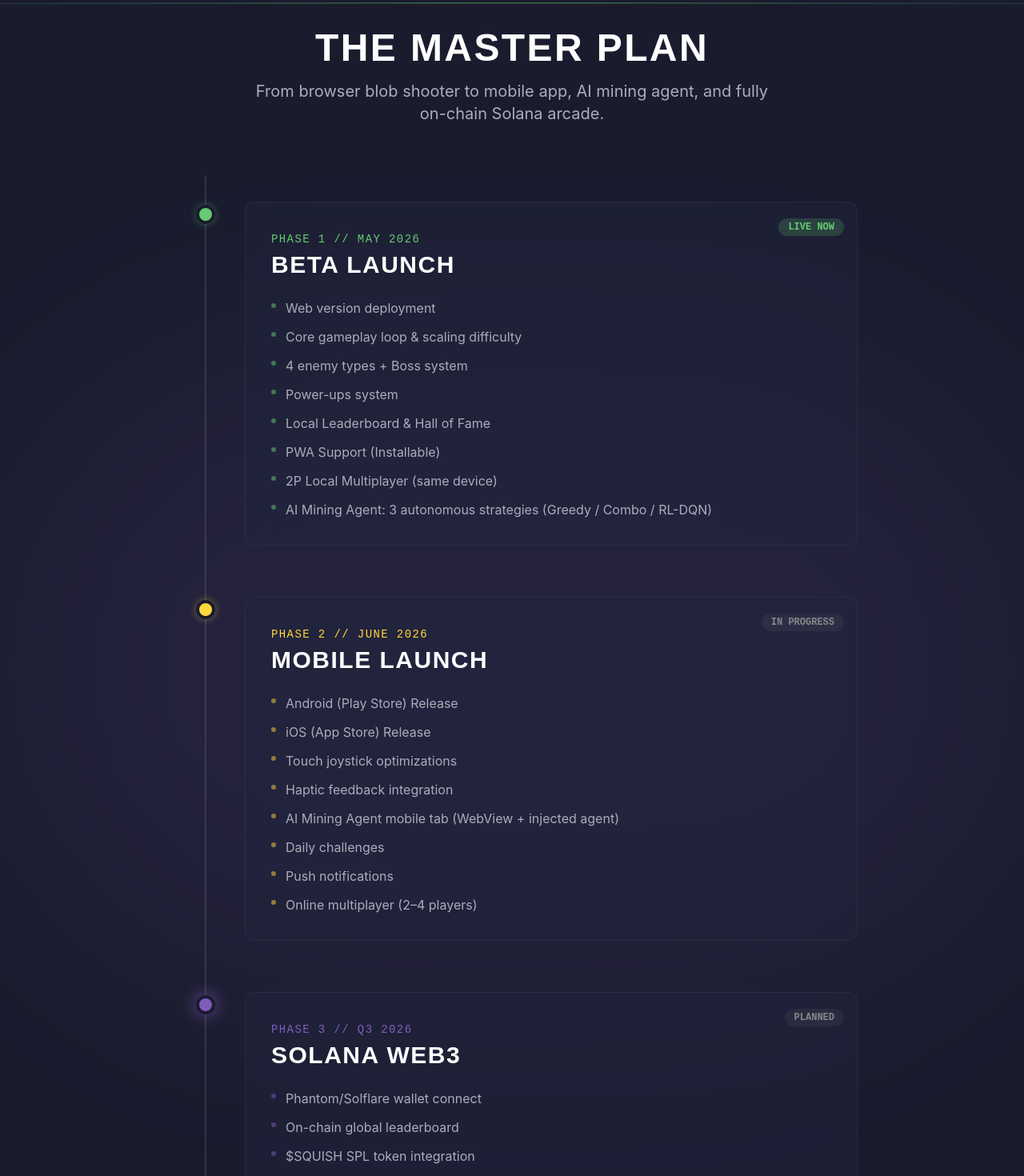
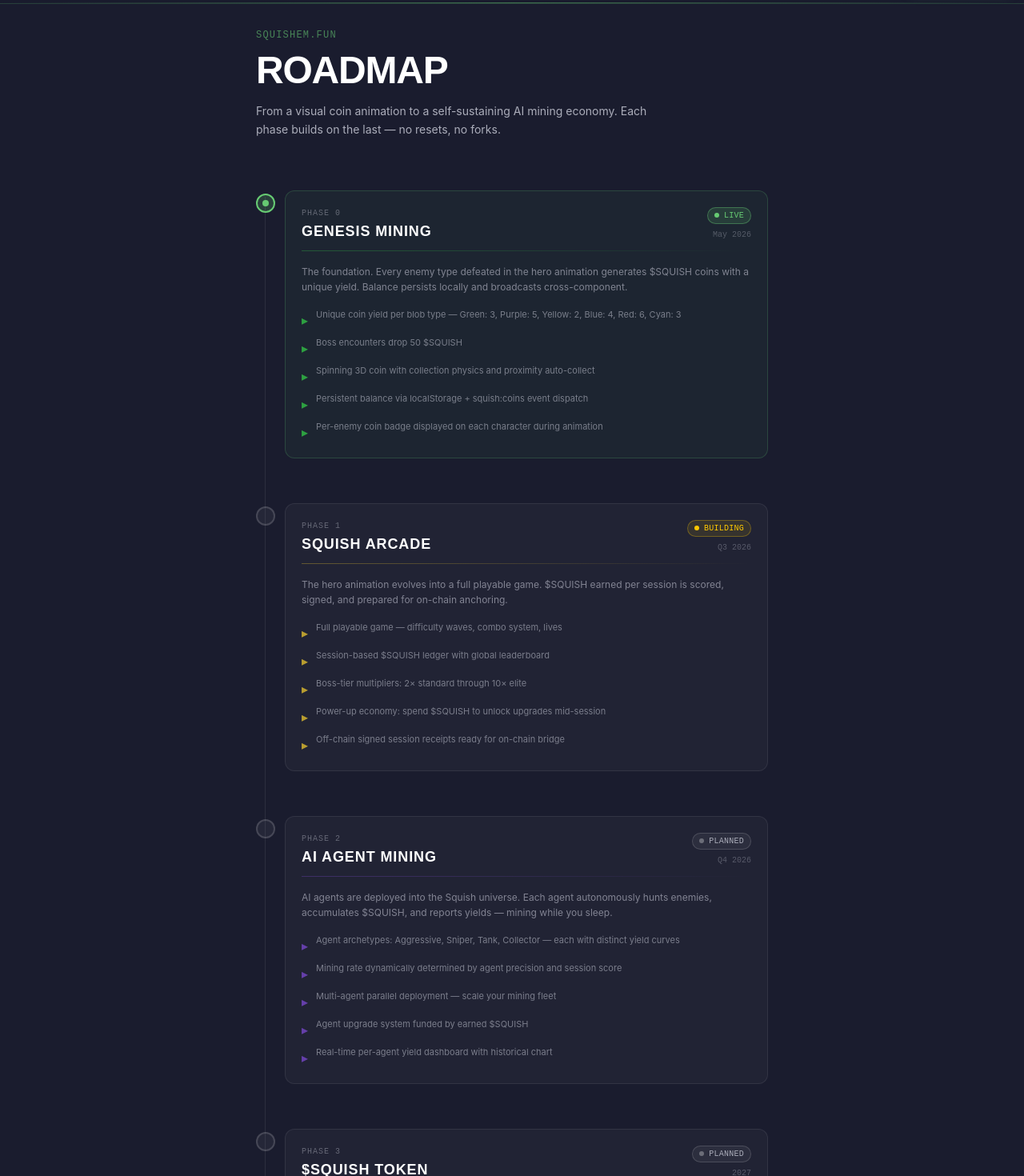
Before and after one commit to yusufsafary/squish-em, a React (Vite) app: page /roadmap in a window 1280 px wide. Shown: the part 60-1530 px from the top of the page at 80% size. Built offline with nearby package versions, Linux system fonts and the light colour scheme.

Commit message:
feat: roadmap page — SQUISH coin phases + AI agent mining

```diff
--- a/src/pages/roadmap.tsx
+++ b/src/pages/roadmap.tsx
@@ -1,121 +1,199 @@
+import { useEffect, useState } from "react";
 import { motion } from "framer-motion";
 
+const PHASES = [
+  {
+    id: "genesis",
+    label: "PHASE 0",
+    title: "Genesis Mining",
+    status: "LIVE" as const,
+    date: "May 2026",
+    hsl: "127,65%,52%",
+    description:
+      "The foundation. Every enemy type defeated in the hero animation generates $SQUISH coins with a unique yield. Balance persists locally and broadcasts cross-component.",
+    items: [
+      "Unique coin yield per blob type — Green: 3, Purple: 5, Yellow: 2, Blue: 4, Red: 6, Cyan: 3",
+      "Boss encounters drop 50 $SQUISH",
+      "Spinning 3D coin with collection physics and proximity auto-collect",
+      "Persistent balance via localStorage + squish:coins event dispatch",
+      "Per-enemy coin badge displayed on each character during animation",
+    ],
+  },
+  {
+    id: "arcade",
+    label: "PHASE 1",
+    title: "Squish Arcade",
+    status: "BUILDING" as const,
+    date: "Q3 2026",
+    hsl: "48,95%,58%",
+    description:
+      "The hero animation evolves into a full playable game. $SQUISH earned per session is scored, signed, and prepared for on-chain anchoring.",
+    items: [
+      "Full playable game — difficulty waves, combo system, lives",
+      "Session-based $SQUISH ledger with global leaderboard",
+      "Boss-tier multipliers: 2× standard through 10× elite",
+      "Power-up economy: spend $SQUISH to unlock upgrades mid-session",
+      "Off-chain signed session receipts ready for on-chain bridge",
+    ],
+  },
+  {
+    id: "agent-mining",
+    label: "PHASE 2",
+    title: "AI Agent Mining",
+    status: "PLANNED" as const,
+    date: "Q4 2026",
+    hsl: "263,68%,58%",
+    description:
+      "AI agents are deployed into the Squish universe. Each agent autonomously hunts enemies, accumulates $SQUISH, and reports yields — mining while you sleep.",
+    items: [
+      "Agent archetypes: Aggressive, Sniper, Tank, Collector — each with distinct yield curves",
+      "Mining rate dynamically determined by agent precision and session score",
+      "Multi-agent parallel deployment — scale your mining fleet",
+      "Agent upgrade system funded by earned $SQUISH",
+      "Real-time per-agent yield dashboard with historical chart",
+    ],
+  },
+  {
+    id: "token",
+    label: "PHASE 3",
+    title: "$SQUISH Token",
+    status: "PLANNED" as const,
+    date: "2027",
+    hsl: "215,88%,62%",
+    description:
+      "$SQUISH transitions from in-game currency to a live token. All accumulated balances are fully claimable. Agent mining becomes real-yield DeFi.",
+    items: [
+      "Token genesis: 1:1 redemption for all mined $SQUISH balances",
+      "Staking pools backed by game revenue distribution",
+      "Agent-as-a-service marketplace — rent or lease mining agents",
+      "DAO governance: token holders vote on game parameter changes",
+      "Cross-game $SQUISH interoperability across partner titles",
+    ],
+  },
+];
+
+const STATUS_CONFIG = {
+  LIVE:     { label: "LIVE",     bg: "bg-primary/15",    border: "border-primary/40",    text: "text-primary",     dot: "bg-primary"     },
+  BUILDING: { label: "BUILDING", bg: "bg-yellow-400/10", border: "border-yellow-400/30", text: "text-yellow-400",  dot: "bg-yellow-400"  },
+  PLANNED:  { label: "PLANNED",  bg: "bg-white/5",       border: "border-white/15",      text: "text-muted-foreground", dot: "bg-white/30" },
+};
+
 export default function Roadmap() {
+  const [balance, setBalance] = useState(0);
+
+  useEffect(() => {
+    setBalance(parseInt(localStorage.getItem("squish_coin_balance") || "0"));
+    const handler = (e: Event) => {
+      const detail = (e as CustomEvent).detail;
+      if (detail?.balance !== undefined) setBalance(detail.balance);
+    };
+    window.addEventListener("squish:coins", handler);
+    return () => window.removeEventListener("squish:coins", handler);
+  }, []);
+
   return (
-    <main className="min-h-screen pt-24 pb-16 bg-background relative overflow-hidden">
-      {/* Background glow for web3 section */}
-      <div className="absolute top-1/2 left-1/2 -translate-x-1/2 -translate-y-1/2 w-full h-[800px] bg-secondary/10 rounded-full blur-[120px] pointer-events-none" />
+    <main className="min-h-screen pt-24 pb-24">
+      <div className="container mx-auto px-4 max-w-2xl">
 
-      <div className="container mx-auto px-4 max-w-4xl relative z-10">
-        <div className="text-center mb-16">
-          <h1 className="text-4xl md:text-5xl font-display font-black mb-4 text-white">THE MASTER PLAN</h1>
-          <p className="text-xl text-muted-foreground max-w-2xl mx-auto">From browser blob shooter to mobile app, AI mining agent, and fully on-chain Solana arcade.</p>
+        {/* Header */}
+        <motion.div
+          initial={{ opacity: 0, y: 20 }} animate={{ opacity: 1, y: 0 }} transition={{ duration: 0.5 }}
+          className="mb-16"
+        >
+          <p className="font-mono text-xs text-primary/60 tracking-widest mb-3">SQUISHEM.FUN</p>
+          <h1 className="font-display font-black text-4xl md:text-5xl text-white tracking-tight mb-4">Roadmap</h1>
+          <p className="text-muted-foreground text-sm leading-relaxed max-w-lg">
+            From a visual coin animation to a self-sustaining AI mining economy.
+            Each phase builds on the last — no resets, no forks.
+          </p>
+
+          {balance > 0 && (
+            <motion.div
+              initial={{ opacity: 0, scale: 0.95 }} animate={{ opacity: 1, scale: 1 }} transition={{ delay: 0.3 }}
+              className="mt-6 inline-flex items-center gap-2.5 px-4 py-2 rounded-lg border border-yellow-400/20 bg-yellow-400/8"
+            >
+              <span className="text-yellow-400 text-base">⊕</span>
+              <span className="font-mono text-xs text-yellow-400">
+                Your balance: <span className="font-bold">{balance.toLocaleString()} $SQUISH</span> mined
+              </span>
+            </motion.div>
+          )}
+        </motion.div>
+
+        {/* Timeline */}
+        <div className="relative">
+          {/* Spine */}
+          <div className="absolute left-[11px] top-2 bottom-0 w-px bg-white/8" />
+
+          <div className="space-y-14">
+            {PHASES.map((phase, i) => {
+              const cfg = STATUS_CONFIG[phase.status];
+              const isLive = phase.status === "LIVE";
+              return (
+                <motion.div
+                  key={phase.id}
+                  initial={{ opacity: 0, x: -20 }} animate={{ opacity: 1, x: 0 }}
+                  transition={{ duration: 0.45, delay: i * 0.1 }}
+                  className="relative pl-9"
+                >
+                  {/* Node */}
+                  <div className="absolute left-0 top-1">
+                    <div className={`w-6 h-6 rounded-full border-2 flex items-center justify-center ${isLive ? "border-primary bg-primary/20" : "border-white/15 bg-white/5"}`}>
+                      {isLive && (
+                        <span className="w-2 h-2 rounded-full bg-primary animate-pulse" />
+                      )}
+                    </div>
                   </div>
 
-        <div className="relative border-l-2 border-white/10 ml-4 md:ml-12 space-y-16 py-8">
-
-          <PhaseNode
-            phase="PHASE 1"
-            title="BETA LAUNCH"
-            date="MAY 2026"
-            status="LIVE NOW"
-            color="127 49% 60%"
-            items={[
-              "Web version deployment",
-              "Core gameplay loop & scaling difficulty",
-              "4 enemy types + Boss system",
-              "Power-ups system",
-              "Local Leaderboard & Hall of Fame",
-              "PWA Support (Installable)",
-              "2P Local Multiplayer (same device)",
-              "AI Mining Agent: 3 autonomous strategies (Greedy / Combo / RL-DQN)"
-            ]}
-          />
-
-          <PhaseNode
-            phase="PHASE 2"
-            title="MOBILE LAUNCH"
-            date="JUNE 2026"
-            status="IN PROGRESS"
-            color="48 100% 62%"
-            items={[
-              "Android (Play Store) Release",
-              "iOS (App Store) Release",
-              "Touch joystick optimizations",
-              "Haptic feedback integration",
-              "AI Mining Agent mobile tab (WebView + injected agent)",
-              "Daily challenges",
-              "Push notifications",
-              "Online multiplayer (2–4 players)"
-            ]}
-          />
-
-          <PhaseNode
-            phase="PHASE 3"
-            title="SOLANA WEB3"
-            date="Q3 2026"
-            status="PLANNED"
-            color="263 44% 56%"
-            glow
-            items={[
-              "Phantom/Solflare wallet connect",
-              "On-chain global leaderboard",
-              "$SQUISH SPL token integration",
-              "NFT Blob Skins (Mint unique avatars)",
-              "Squish-Mining program: anti-cheat session proofs",
-              "Weekend SOL tournament prize pools",
-              "Verifiable high scores"
-            ]}
-          />
-
+                  {/* Card */}
+                  <div className={`rounded-xl border p-5 transition-all ${isLive ? "border-primary/20 bg-primary/5" : "border-white/8 bg-white/3"}`}>
+                    {/* Top row */}
+                    <div className="flex items-start justify-between gap-3 mb-3">
+                      <div>
+                        <span className="font-mono text-[10px] tracking-widest text-muted-foreground/50 block mb-1">{phase.label}</span>
+                        <h2 className="font-display font-bold text-lg text-white leading-tight">{phase.title}</h2>
+                      </div>
+                      <div className="flex flex-col items-end gap-1.5 flex-shrink-0">
+                        <span className={`inline-flex items-center gap-1.5 px-2 py-0.5 rounded-full border text-[10px] font-mono tracking-wide ${cfg.bg} ${cfg.border} ${cfg.text}`}>
+                          <span className={`w-1.5 h-1.5 rounded-full ${cfg.dot} ${isLive ? "animate-pulse" : ""}`} />
+                          {cfg.label}
+                        </span>
+                        <span className="font-mono text-[10px] text-muted-foreground/40">{phase.date}</span>
                       </div>
                     </div>
-    </main>
-  );
-}
 
-function PhaseNode({ phase, title, date, status, items, color, glow = false }: any) {
-  return (
-    <motion.div
-      initial={{ opacity: 0, x: -20 }}
-      whileInView={{ opacity: 1, x: 0 }}
-      viewport={{ once: true, margin: "-100px" }}
-      className="relative pl-8 md:pl-12"
-    >
-      {/* Node Dot */}
-      <div
-        className={`absolute w-6 h-6 rounded-full top-1 -left-[13px] border-4 border-background ${glow ? 'animate-pulse' : ''}`}
-        style={{
-          backgroundColor: `hsl(${color})`,
-          boxShadow: glow ? `0 0 20px hsl(${color} / 0.8)` : `0 0 10px hsl(${color} / 0.4)`
-        }}
-      />
+                    {/* Accent line */}
+                    <div className="h-px mb-4" style={{ background: `linear-gradient(to right, hsl(${phase.hsl},0.3), transparent)` }} />
 
-      <div className="bg-card/50 backdrop-blur-md border border-white/5 rounded-xl p-6 md:p-8 hover:border-white/20 transition-colors relative overflow-hidden group">
-        <div className="absolute top-0 right-0 p-4">
-          <span className="text-xs font-mono px-3 py-1 rounded-full font-bold"
-                style={{
-                  backgroundColor: status === "LIVE NOW" ? `hsl(${color} / 0.2)` : 'rgba(255,255,255,0.05)',
-                  color: status === "LIVE NOW" ? `hsl(${color})` : '#888'
-                }}>
-            {status}
-          </span>
-        </div>
+                    <p className="text-xs text-muted-foreground/70 leading-relaxed mb-4">{phase.description}</p>
 
-        <div className="mb-6">
-          <span className="text-sm font-mono tracking-widest" style={{ color: `hsl(${color})` }}>{phase} // {date}</span>
-          <h3 className="text-2xl md:text-3xl font-display font-bold mt-1 text-white">{title}</h3>
-        </div>
-
-        <ul className="space-y-3">
-          {items.map((item: string, i: number) => (
-            <li key={i} className="flex items-start gap-3 text-muted-foreground group-hover:text-white/90 transition-colors">
-              <span className="mt-1.5 w-1.5 h-1.5 rounded-full" style={{ backgroundColor: `hsl(${color} / 0.5)` }} />
-              <span>{item}</span>
+                    <ul className="space-y-2">
+                      {phase.items.map((item, k) => (
+                        <li key={k} className="flex items-start gap-2.5">
+                          <span className="flex-shrink-0 mt-[3px]" style={{ color: `hsl(${phase.hsl})`, opacity: 0.7 }}>▸</span>
+                          <span className="text-[11px] text-muted-foreground/65 leading-relaxed">{item}</span>
                         </li>
                       ))}
                     </ul>
                   </div>
                 </motion.div>
               );
+            })}
+          </div>
+        </div>
+
+        {/* Footer note */}
+        <motion.div
+          initial={{ opacity: 0 }} animate={{ opacity: 1 }} transition={{ delay: 0.6 }}
+          className="mt-16 pt-6 border-t border-white/5"
+        >
+          <p className="font-mono text-[10px] text-muted-foreground/30 leading-relaxed">
+            Roadmap is directional — phases may shift based on technical progress and community signals.
+            All $SQUISH mined in Phase 0 will carry forward to Phase 3 at 1:1.
+          </p>
+        </motion.div>
+
+      </div>
+    </main>
+  );
 }
```
Lines whose indentation alone changed are shown as unchanged.
